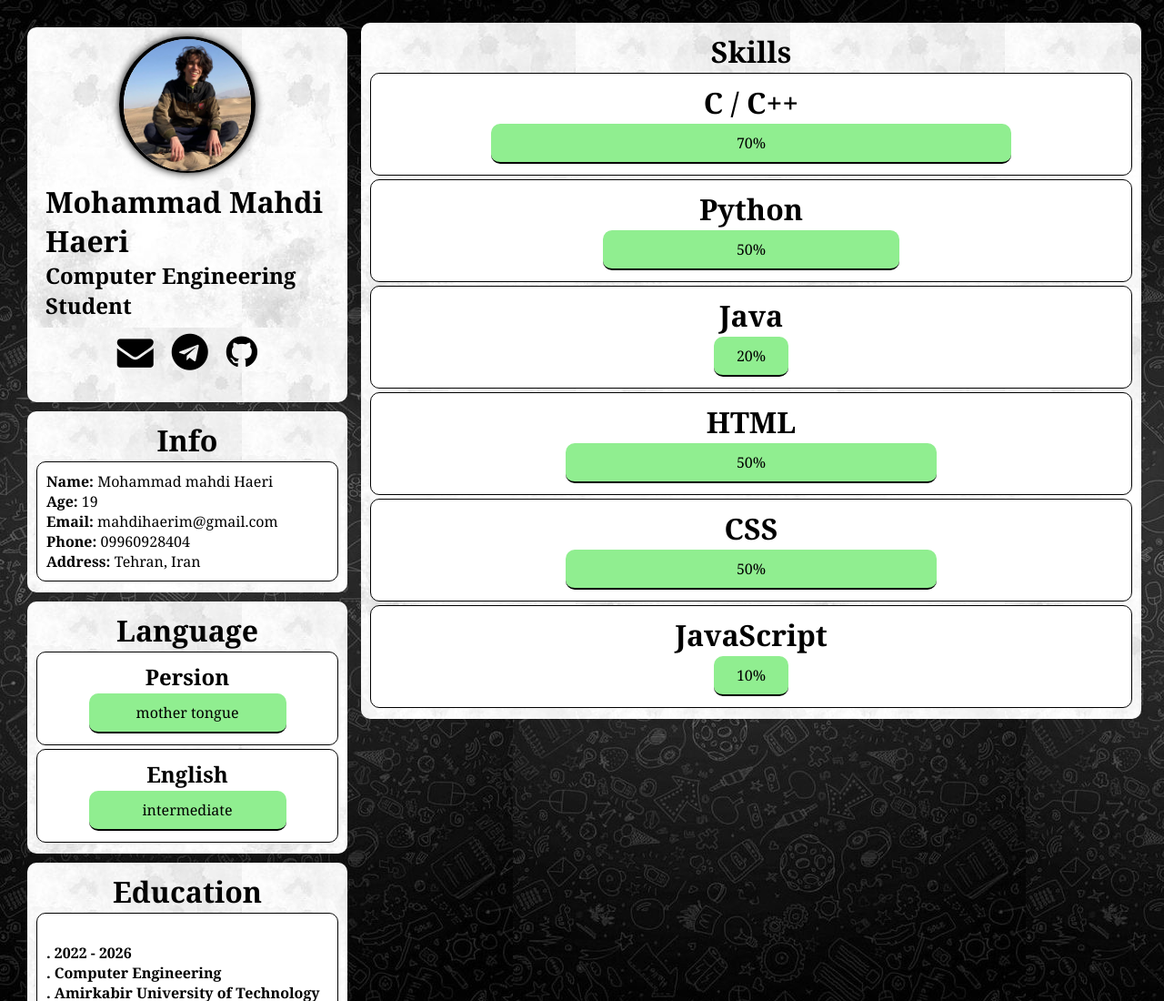
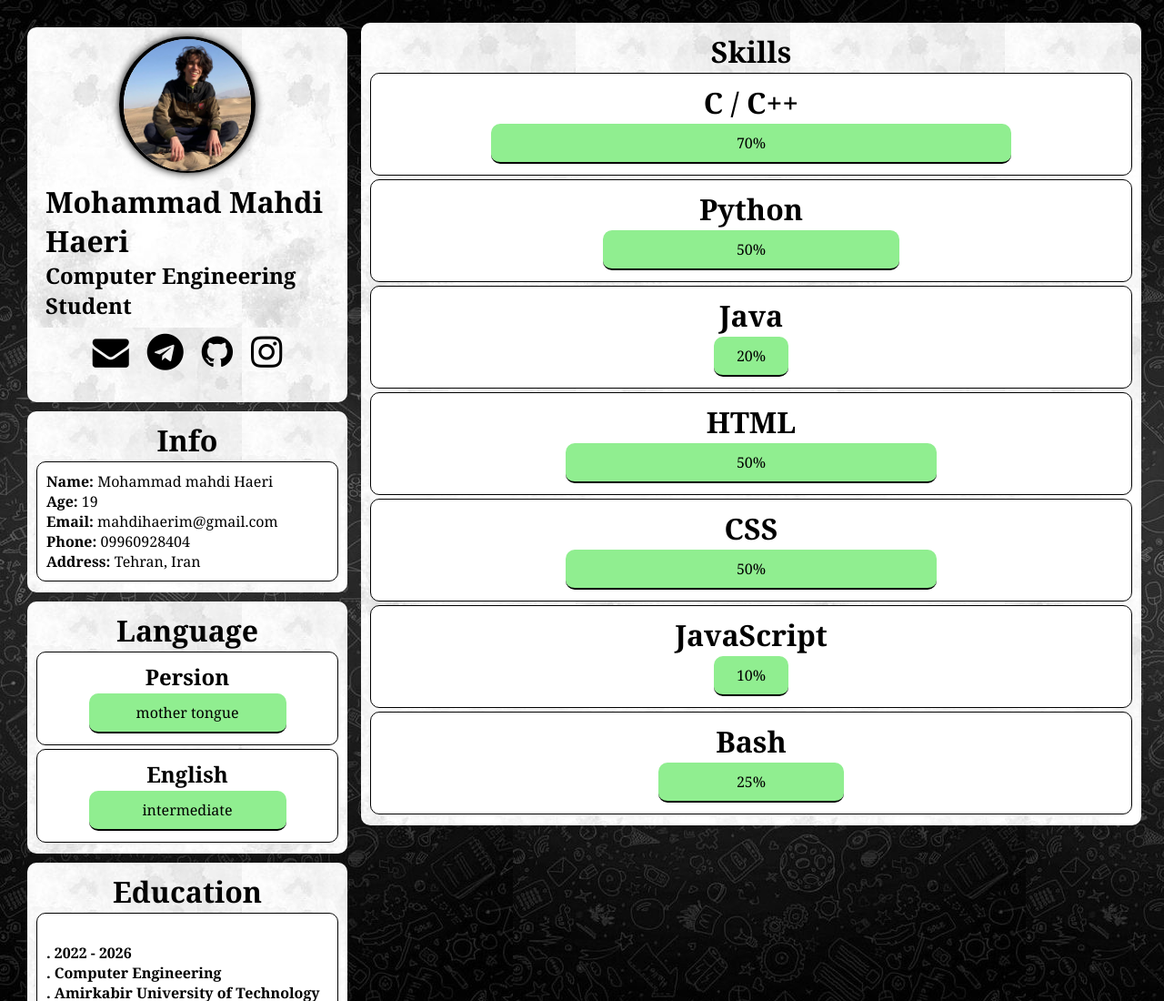
Before and after one commit to MahdiHaeri/Resume, a plain HTML site: page index.html in a window 1280 px wide. Shown: the top 1100 px of the page at 91% size. Drawn offline with Linux system fonts and the light colour scheme.

Commit message:
add bash skill

```diff
--- a/index.html
+++ b/index.html
@@ -27,6 +27,9 @@
                         </a>
                         <a href="https://github.com/mohammad-mahdi-haeri">
                             <i class="fa fa-github" style="font-size:40px"></i>
+                        </a>
+                        <a href="https://www.instagram.com/mahdihaerim/">
+                            <i class="fa fa-instagram" style="font-size:40px"></i>
                         </a>
                     </div>
                 </div>
@@ -127,6 +130,12 @@
                         <div class="skill_level javascript">10%</div>
                     </div>
                 </div>
+                <div class="skill_box">
+                    <h1>Bash</h1>
+                    <div class="skill_bar bash">
+                        <div class="skill_level javascript">25%</div>
+                    </div>
+                </div>
             </div>
         </div>
     </div>
--- a/style.css
+++ b/style.css
@@ -9,7 +9,6 @@ body {
     background-image: url("./background.jpg");
     /* background-image: linear-gradient(to right, tomato, lightgreen); */
     /* background-color: white; */
-    width: 100vw;
     height: auto;
     padding: 10px;
     display: flex;
@@ -217,6 +216,13 @@ i:hover {
     align-items: center;
 }
 
+.bash {
+    width: 25%;
+    display: flex;
+    justify-content: center;
+    align-items: center;
+}
+
 .info_container {
     display: flex;
     justify-content: flex-start;
```
